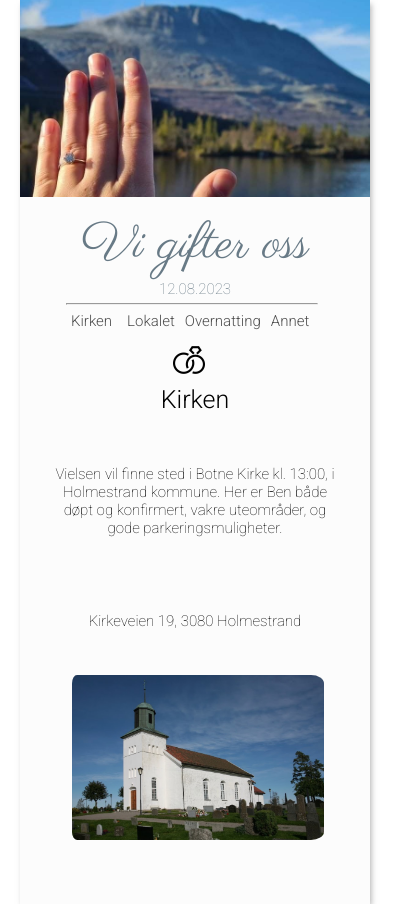
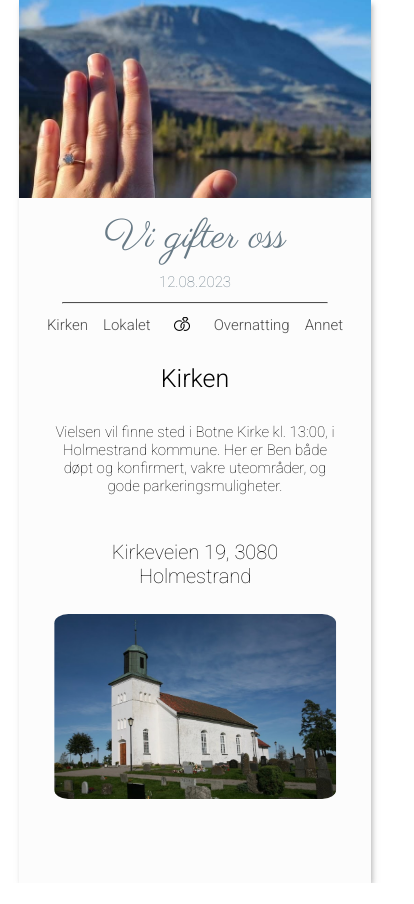
Before and after one commit to jannickeham/wedding-website, a React (Create React App) app: page / in a window 390 px wide. Shown: the whole page, 414 px wide, since content can reach past the window. After the commit the page ends 883 px from the top, so only its background shows below. Built offline with nearby package versions, Linux system fonts and the light colour scheme.

Commit message:
refactored some inline-styling, fixed responsive layout for big desktop screens, and same for mobile

```diff
--- a/src/components/Card.jsx
+++ b/src/components/Card.jsx
@@ -1,68 +1,54 @@
 import CardHeader from "./CardHeader";
 import CardTitle from "./CardTitle";
-import '../css/navbar.css';
-import wedding_ring from '../images/wedding_ring.png';
+import "../css/navbar.css";
+import wedding_ring from "../images/wedding_ring.png";
 import Location from "./Location";
-import Hotel from "./Hotel"
+import Hotel from "./Hotel";
 import Other from "./Other";
-import Church from "./Church"
+import Church from "./Church";
 import { useState } from "react";
-import '../css/responsive-display.css';
-import '../css/style.css';
+import "../css/responsive-display.css";
+import "../css/style.css";
 
+function Card() {
+  const [active, setActive] = useState("church");
 
+  const churchClick = () => setActive("church");
+  const locationClick = () => setActive("location");
+  const hotelClick = () => setActive("hotel");
+  const otherClick = () => setActive("other");
 
+  return (
+    <div className="card-main-div">
+      <CardHeader />
+      <CardTitle />
+      <div className="navbar-div">
+        <ul className="navbar-list">
+          <li className="list-item church-li" onClick={churchClick}>
+            Kirken
+          </li>
+          <li className="list-item location-li" onClick={locationClick}>
+            Lokalet
+          </li>
+          <li className="list-item-icon">
+            <img src={wedding_ring} className="wedding-ring-icon" />
+          </li>
+          <li className="list-item hotel-li" onClick={hotelClick}>
+            Overnatting
+          </li>
+          <li className="list-item other-li" onClick={otherClick}>
+            Annet
+          </li>
+        </ul>
+      </div>
 
-function Card(){
-    const [active, setActive] = useState("church");
+      {active === "church" && <Church />}
+      {active === "location" && <Location />}
+      {active === "hotel" && <Hotel />}
 
-    const churchClick = () => setActive("church")
-    const locationClick = () => setActive("location")
-    const hotelClick = () => setActive("hotel")
-    const otherClick = () => setActive("other")
-
-    return(
-        <>
-        <div className="card-main-div" >
-            <CardHeader/>
-            <CardTitle/>
-            <div className='navbar-div navbar'>
-                <ul className="navbar-list navbar">
-                    <li className="list-item navbar church-li" onClick={churchClick}>Kirken</li>
-                    <li className="list-item navbar location-li" onClick={locationClick}>Lokalet</li>
-                    <li className="list-item-icon"><img src={wedding_ring} className="wedding-ring-icon"/></li>
-                    <li className="list-item navbar hotel-li" onClick={hotelClick}>Overnatting</li>
-                    <li className="list-item navbar other-li" onClick={otherClick}>Annet</li>
-                </ul>
-            </div>
-
-            {active === "church" && (
-
-            <Church/>
-
-            )}
-            {active === "location" && (
-
-            <Location/>
-
-            )}
-            {active === "hotel" && (
-
-            <Hotel/>
-
-            )}
-
-            {active === "other" && (
-
-            <Other/>
-
-            )}
-
-
-        </div>
-
-        </>
-    )
+      {active === "other" && <Other />}
+    </div>
+  );
 }
 
 export default Card;
--- a/src/components/CardHeader.jsx
+++ b/src/components/CardHeader.jsx
@@ -1,13 +1,13 @@
-import header_image from '../images/header_image.jpg'
+import header_image from "../images/header_image.jpg";
 
-function CardHeader(){
-    return (
-        <>
-        <div>
-            <img className={"header-image"} src={header_image} style={{zIndex: "2"}} />
-        </div>
-        </>
-    )
+function CardHeader() {
+  return (
+    <>
+      <div className={"header-div"}>
+        <img className="header-image" src={header_image} />
+      </div>
+    </>
+  );
 }
 
 export default CardHeader;
--- a/src/components/CardTitle.jsx
+++ b/src/components/CardTitle.jsx
@@ -1,36 +1,15 @@
-import '../css/style.css';
+import "../css/style.css";
 
-
-function CardTitle(){
-    return (
-        <>
-        <h1
-        className='card-title'
-        style={{
-          display: "flex",
-          justifyContent: "center",
-          alignItems: "center",
-          transform: "translate(0, -35%)"
-        }}>
-            Vi gifter oss
-        </h1>
-        <h2
-        className='date-title'
-        style={{
-          display: "flex",
-          justifyContent: "center",
-          alignItems: "center",
-          transform: "translate(0, -310%)"
-        }}>
-            12.08.2023
-        </h2>
-        <div className='line-div'
-         >
-            <hr className='line'></hr>
-        </div>
-
-        </>
-    )
+function CardTitle() {
+  return (
+    <div className="header-text-div">
+      <h1 className="card-title">Vi gifter oss</h1>
+      <h2 className="date-title">12.08.2023</h2>
+      <div className="line-div">
+        <hr className="line"></hr>
+      </div>
+    </div>
+  );
 }
 
 export default CardTitle;
--- a/src/components/Church.jsx
+++ b/src/components/Church.jsx
@@ -1,23 +1,23 @@
-import '../css/info-pages.css';
-import church_image from '../images/botne_kirke.png'
+import "../css/info-pages.css";
+import church_image from "../images/botne_kirke.png";
 
-const infoBotne = "Vielsen vil finne sted i Botne Kirke kl. 13:00, i Holmestrand kommune. Her er Ben både døpt og konfirmert, vakre uteområder, og gode parkeringsmuligheter."
-const adress ="Kirkeveien 19, 3080 Holmestrand"
+const infoBotne =
+  "Vielsen vil finne sted i Botne Kirke kl. 13:00, i Holmestrand kommune. Her er Ben både døpt og konfirmert, vakre uteområder, og gode parkeringsmuligheter.";
+const adress = "Kirkeveien 19, 3080 Holmestrand";
 
-function Church(){
-    return(
+function Church() {
+  return (
     <>
       <div className="info-div">
         <h2 className="info-title">Kirken</h2>
         <p className="info-content">{infoBotne}</p>
-                <p className="info-content">{adress}</p>
-                <div className='image-div'>
-                    <img src={church_image} className="image" alt="image of church"/>
+        <p className="info-adress">{adress}</p>
+        <div className="image-div">
+          <img src={church_image} className="image" alt="image of church" />
         </div>
       </div>
-
     </>
-    )
+  );
 }
 
 export default Church;
--- a/src/css/info-pages.css
+++ b/src/css/info-pages.css
@@ -1,60 +1,72 @@
+.info-div {
+  display: flex;
+  justify-content: center;
+  flex-direction: column;
+}
+
 h2 {
-    font-family: 'Roboto', sans-serif;
+  display: flex;
+  justify-content: center;
+  font-family: "Roboto", sans-serif;
   font-size: 30px;
   font-weight: 300;
-
+  margin-top: 0;
+  margin-bottom: 0.4em;
 }
 
-.info-content{
-    font-family: 'Roboto', sans-serif;
-    font-size: 22px;
+.info-content {
+  font-family: "Roboto", sans-serif;
+  font-size: 20px;
   font-weight: 100;
-    position: relative;
+  display: flex;
   justify-content: center;
-    text-align: center;
-    padding: 2em;
-}
-
-.info-div{
-    position: relative;
-    top: -4em;
-    left: 50%;
-    transform: translate(-50%, 0);
+  padding: 0.3em 2em 0.3em 2em;
   text-align: center;
 }
 
-.image-div{
-    width: 90%;
+.info-adress {
+  font-family: "Roboto", sans-serif;
+  font-size: 20px;
+  font-weight: 100;
   display: flex;
   justify-content: center;
-    align-items: center;
-
+  padding: 0.3em 2em 0.3em 2em;
+  text-align: center;
 }
 
-.image{
-    width: 80%;
-    height: auto;
+.image-div {
+  width: 30em;
   position: relative;
-    left: 2em;
-    padding-left: 0.5em;
-    border-radius: 5%;
-
+  left: 50%;
+  transform: translate(-50%, 0);
 }
 
-.link{
-    font-family: 'Roboto', sans-serif;
-    text-decoration: none;
-    color: #4F4F4F;
+.image {
+  width: 100%;
+  height: auto;
+  border-radius: 5%;
 }
 
-.info-header{
-    font-family: 'Roboto', sans-serif;
+.link-div {
+  display: flex;
+  justify-content: center;
+}
+
+.link {
+  font-family: "Roboto", sans-serif;
+  text-decoration: none;
+  color: #4f4f4f;
+  font-weight: bold;
+}
+
+.info-header {
+  font-family: "Roboto", sans-serif;
   font-size: 25px;
   font-weight: 300;
 }
 
-.info-answered{
-    font-family: 'Roboto', sans-serif;
+.info-answered {
+  font-family: "Roboto", sans-serif;
   font-size: 20px;
   font-weight: 100;
 }
--- a/src/css/navbar.css
+++ b/src/css/navbar.css
@@ -1,49 +1,46 @@
-.navbar-div{
-    position: relative;
-    top: -6em;
-    left: 1em;
+.navbar-div {
+  display: flex;
+  justify-content: center;
+  margin-top: 0;
 }
 
-.navbar-list{
+.navbar-list {
   list-style-type: none;
+  margin-top: 0;
 }
 
-.list-item{
-    display:inline-block;
-    color: #4F4F4F;
-    font-family: 'Roboto', sans-serif;
+li {
+  margin: 0.5em 1em 1em 1em;
+}
+
+.list-item {
+  display: inline-block;
+  color: #4f4f4f;
+  font-family: "Roboto", sans-serif;
   font-size: 20px;
   font-weight: 300;
   cursor: pointer;
-
-
 }
 
-.list-item:after{
-    display:block;
-    content: '';
-    border-bottom: solid 3px #4F4F4F;
+.list-item:after {
+  display: block;
+  content: "";
+  border-bottom: solid 3px #4f4f4f;
   transform: scaleX(0);
   transition: transform 250ms ease-in-out;
 }
 
-.list-item:hover:after{
+.list-item:hover:after {
   transform: scaleX(1);
 }
 
-.wedding-ring-icon{
+.wedding-ring-icon {
   height: 2em;
   width: auto;
-    margin-left: 15px;
-
 }
 
-.list-item-icon{
-    display:inline-block;
+.list-item-icon {
+  display: inline-block;
   position: relative;
   top: 4px;
 }
-
-li{
-    margin-left: 3em;
-}
--- a/src/css/responsive-display.css
+++ b/src/css/responsive-display.css
@@ -1,81 +1,83 @@
-@media (max-width: 790px){
-
-
-    .list-item{
-        font-size: 15px;
-        margin: 5px;
+/*@media (min-width: 1550px) {
+  .line {
+    width: 100%;
   }
 
-    .church-li{
-        position: relative;
-        right: 10px;
-        top: 5px;
-
+  .line-div {
+    width: 90em;
   }
 
-    .location-li{
-        position: relative;
-        right: 5px;
-        top: 5px;
+  .list-item-icon {
+    margin-top: 1em;
   }
 
-    .hotel-li{
+  .navbar-div {
+    margin: 0 2em 0 0;
     position: relative;
-        right: 100px;
-        top: 5px;
+    left: 30em;
+    padding: 0;
   }
 
-    .other-li{
-        position: relative;
-        right: 100px;
-        top: 5px;
+  .navbar-list {
+    width: max-content;
+  }
+}*/
+
+@media (max-width: 790px) {
+  .list-item {
+    font-size: 15px;
+    margin: 0 0.5em 0 0.5em;
   }
 
-    .card-main-div{
-        width: 350px;
+  .card-main-div {
+    width: 22em;
   }
 
-    .header-image{
-        width: 350px;
+  .header-image {
+    width: 100%;
     height: auto;
   }
 
-
-
-    .list-item-icon{
-        position: relative;
-        top: 55px;
-        right: 75px;
+  .wedding-ring-icon {
+    width: 1em;
+    height: auto;
   }
 
-    .navbar-list{
-        width: max-content;
-
+  .navbar-div {
+    padding-left: 0;
   }
 
-    .card-title{
-        font-size: 50px;
+  .navbar-list {
+    display: flex;
+    padding-left: 0;
+    justify-content: center;
+    align-items: center;
   }
 
-    .date-title{
+  .card-title {
+    font-size: 40px;
+  }
+
+  .date-title {
     font-size: 15px;
   }
 
-    .line-div{
-        top: -4em;
-        left: 13%;
-
-    }
-
-    .info-title{
+  .info-title {
     font-size: 25px;
   }
 
-    .info-content{
-        font-size: 15px
+  .info-content {
+    font-size: 15px;
   }
 
-    .image{
-        left: 1em;
+  .image-div {
+    width: 100%;
+  }
+
+  .image {
+    width: 80%;
+    position: relative;
+    left: 50%;
+    transform: translate(-50%, 0);
   }
 }
--- a/src/css/style.css
+++ b/src/css/style.css
@@ -1,35 +1,64 @@
+.card-main-div {
+  background-color: #fcfcfc;
+  box-shadow: 2px 3px 6px -1px rgba(135, 135, 135, 0.69);
+  width: 50rem;
+  height: auto;
+  display: flex;
+  flex-direction: column;
+  justify-self: center;
+  position: absolute;
+  left: 50%;
+  transform: translate(-50%, 0);
+  padding-bottom: 5em;
+}
+
+.header-div {
+  width: 100%;
+  height: auto;
+}
+
+.header-image {
+  width: 100%;
+  z-index: 2;
+}
+
+.header-text-div {
+  display: flex;
+  flex-direction: column;
+}
 .card-title {
-    font-family: 'Parisienne', cursive;
-    font-size: 70px;
-    color: #687A86;
-    font-weight: 100;
+  font-family: "Parisienne", cursive;
+  font-size: 70px;
+  color: #687a86;
+  font-weight: 100;
+  display: flex;
+  justify-content: center;
+  align-items: center;
+  margin-top: 0.2em;
+  margin-bottom: 0.2em;
 }
 
 .date-title {
-    font-family: 'Roboto', sans-serif;
-    font-size: 20px;
-    color: #687A86;
-    font-weight: 100;
+  font-family: "Roboto", sans-serif;
+  font-size: 20px;
+  color: #687a86;
+  font-weight: 100;
+  display: flex;
+  justify-content: center;
+  align-items: center;
+  margin-top: 0;
+  margin-bottom: 0.2em;
 }
 
-.line-div{
-    width: 72%;
-    color: #4F4F4F;
-    position: relative;
-    top: -5em;
-    left: 7em;
-
+.line-div {
+  width: 80%;
+  height: auto;
+  margin: 0;
+  padding-left: 10%;
+  padding-right: 10%;
 }
 
-
-
-.card-main-div{
-    background-color: #FCFCFC;
-    width: auto;
-    position: absolute;
-    left: 50%;
-    top: 0;
-    transform: translate(-50%, 0);
-    height: auto;
-    box-shadow: 2px 3px 6px -1px rgba(135,135,135,0.69);
+.line {
+  border-top: 0.5px solid #4f4f4f;
+  margin: 0.5rem 0.5rem 0 0.5rem;
 }
```
Also changed, not shown: src/components/Location.jsx (+16 -11 lines). Lines whose indentation alone changed are shown as unchanged.
